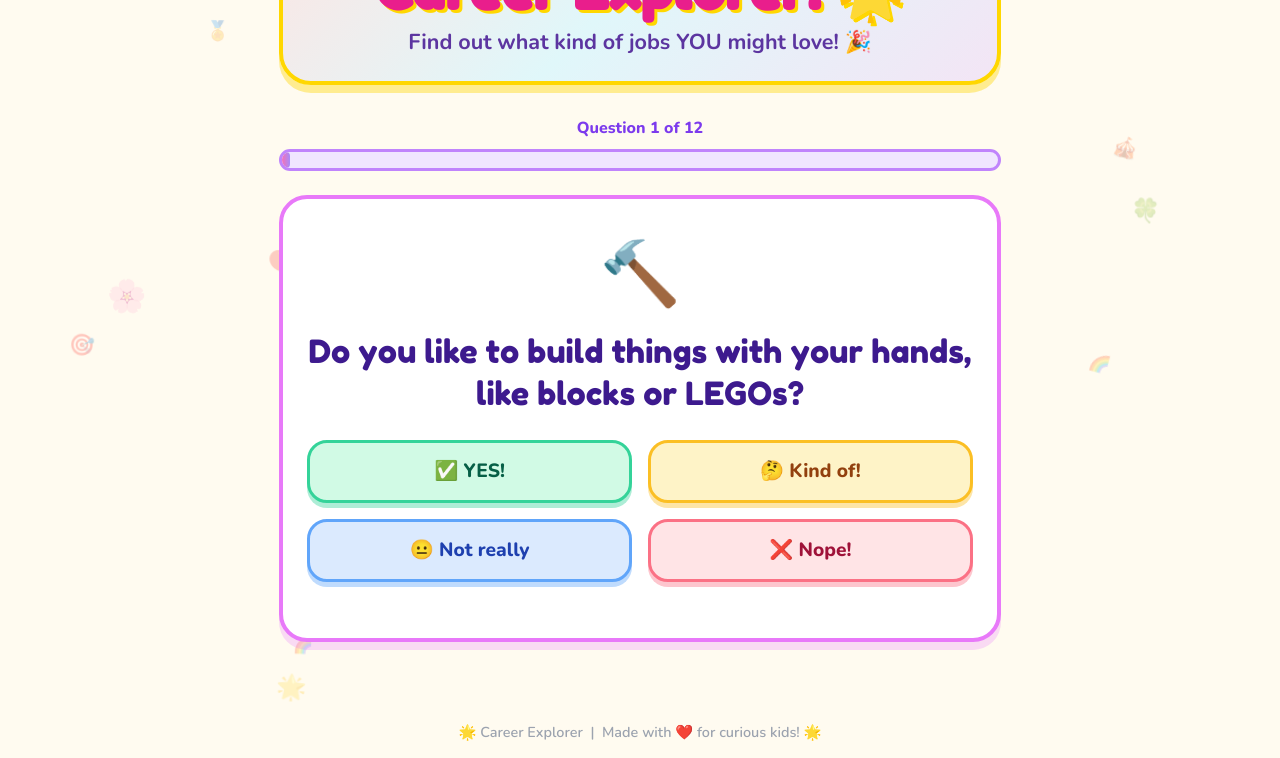
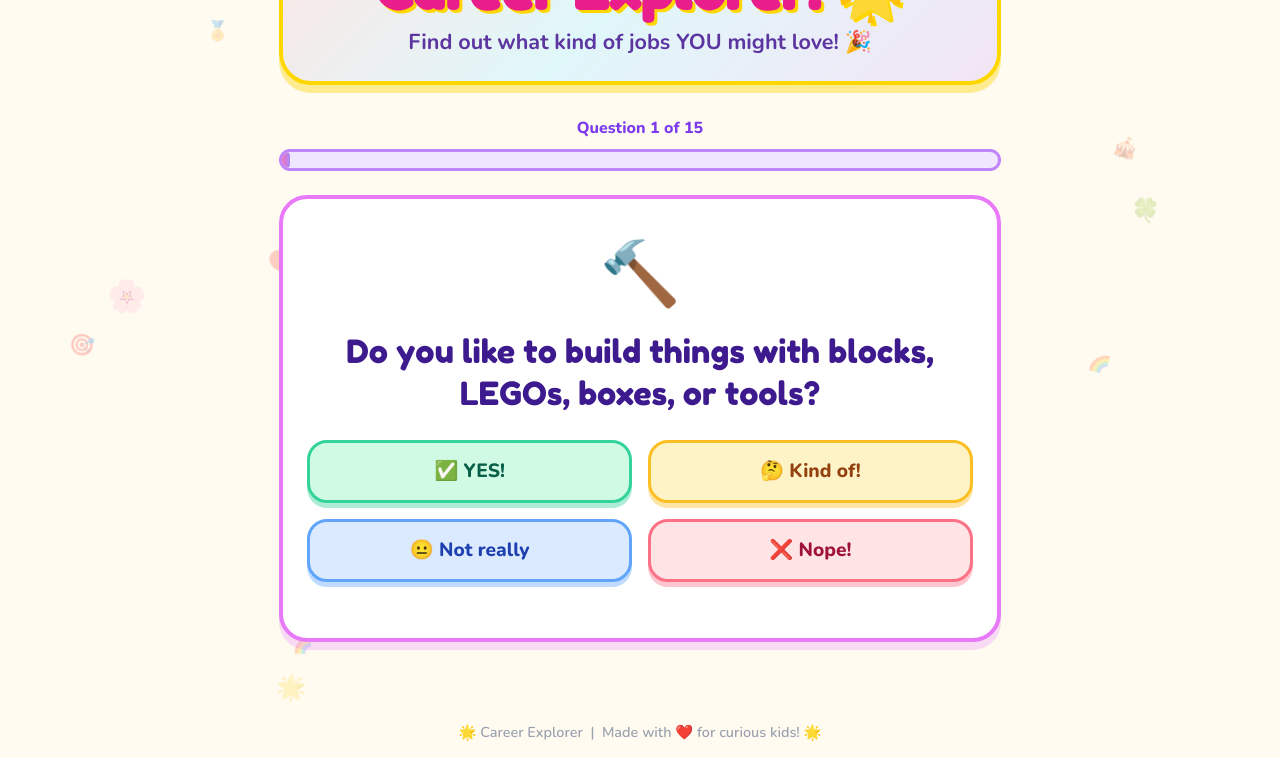
Before and after one commit to wpr-creator/careerexplorer, a plain HTML site: page index.html in a window 1280 px wide. Both pictures are taken after a click on the button "Let's Go! 🚀". Shown: the part 165-923 px from the top of the page. Drawn offline with nearby package versions, Linux system fonts and the light colour scheme.

Commit message:
Add files via upload

```diff
--- a/index.html
+++ b/index.html
@@ -447,7 +447,7 @@
   </header>
 
   <!-- PROGRESS -->
-  <div class="progress-label" id="progress-label">Question 1 of 12</div>
+  <div class="progress-label" id="progress-label">Question 1 of 15</div>
   <div class="progress-wrap" id="progress-wrap">
     <div class="progress-bar" id="progress-bar" style="width: 0%"></div>
   </div>
@@ -600,79 +600,99 @@ const RIASEC = {
   }
 };
 
-// ---- QUESTIONS (12, covering all 6 types x2) ----
+// ---- QUESTIONS (15 questions, kid-friendly RIASEC) ----
+// Note: Since 15 does not divide evenly across 6 RIASEC types,
+// results are calculated by AVERAGE score per type, not raw total.
 const QUESTIONS = [
   {
     id: 1,
     riasec: "R",
     emoji: "🔨",
-    text: "Do you like to build things with your hands, like blocks or LEGOs?"
+    text: "Do you like to build things with blocks, LEGOs, boxes, or tools?"
   },
   {
     id: 2,
     riasec: "I",
     emoji: "🔭",
-    text: "Do you like to ask lots of \"why?\" questions and find out how things work?"
+    text: "Do you like to ask \"why?\" and find out how things work?"
   },
   {
     id: 3,
     riasec: "A",
     emoji: "🎨",
-    text: "Do you love drawing, painting, making music, or putting on shows?"
+    text: "Do you like drawing, painting, music, dancing, or making art?"
   },
   {
     id: 4,
     riasec: "S",
     emoji: "🤗",
-    text: "Do you like helping your friends when they feel sad or need help?"
+    text: "Do you like helping a friend when they feel sad or stuck?"
   },
   {
     id: 5,
     riasec: "E",
-    emoji: "🏅",
-    text: "Do you like to be in charge and tell your friends what game to play?"
+    emoji: "📣",
+    text: "Do you like sharing your ideas with a group?"
   },
   {
     id: 6,
     riasec: "C",
     emoji: "📐",
-    text: "Do you like things to be neat and in the right place? Like a very tidy desk?"
+    text: "Do you like sorting things, lining things up, or keeping things neat?"
   },
   {
     id: 7,
     riasec: "R",
     emoji: "🌱",
-    text: "Do you like being outside, playing in dirt, or taking care of animals or plants?"
+    text: "Do you like being outside with plants, animals, dirt, or nature?"
   },
   {
     id: 8,
     riasec: "I",
     emoji: "🐛",
-    text: "Do you like looking at bugs, stars, rocks, or other cool things in nature?"
+    text: "Do you like looking closely at bugs, stars, rocks, or weather?"
   },
   {
     id: 9,
     riasec: "A",
     emoji: "🎭",
-    text: "Do you love making up stories, dancing, or doing fun pretend play?"
+    text: "Do you like making up stories, songs, shows, or pretend games?"
   },
   {
     id: 10,
     riasec: "S",
-    emoji: "👶",
-    text: "Do you like working with little kids or teaching others how to do something?"
+    emoji: "🍎",
+    text: "Do you like teaching someone how to do something?"
   },
   {
     id: 11,
     riasec: "E",
-    emoji: "💬",
-    text: "Do you like talking to people and telling them your ideas?"
+    emoji: "🏅",
+    text: "Do you like helping a team choose what to do next?"
   },
   {
     id: 12,
     riasec: "C",
     emoji: "📝",
-    text: "Do you like following steps carefully to make sure things are done just right?"
+    text: "Do you like following steps carefully to finish a job the right way?"
+  },
+  {
+    id: 13,
+    riasec: "R",
+    emoji: "🛠️",
+    text: "Do you like fixing things or figuring out how pieces fit together?"
+  },
+  {
+    id: 14,
+    riasec: "I",
+    emoji: "🧪",
+    text: "Do you like trying experiments or guessing what will happen?"
+  },
+  {
+    id: 15,
+    riasec: "A",
+    emoji: "🌈",
+    text: "Do you like making something look colorful, fun, or beautiful?"
   }
 ];
 
@@ -681,6 +701,7 @@ const SCORE_MAP = { yes: 3, kinda: 2, 'not-really': 1, nope: 0 };
 
 let currentQ = 0;
 let scores = { R:0, I:0, A:0, S:0, E:0, C:0 };
+let counts = { R:0, I:0, A:0, S:0, E:0, C:0 };
 let answered = new Array(QUESTIONS.length).fill(null);
 
 function startQuiz() {
@@ -690,6 +711,7 @@ function startQuiz() {
   document.getElementById('progress-label').style.display = 'block';
   currentQ = 0;
   scores = { R:0, I:0, A:0, S:0, E:0, C:0 };
+  counts = { R:0, I:0, A:0, S:0, E:0, C:0 };
   answered = new Array(QUESTIONS.length).fill(null);
   renderQuestion();
 }
@@ -748,6 +770,7 @@ function nextQuestion() {
   // Tally score
   const q = QUESTIONS[currentQ];
   scores[q.riasec] += SCORE_MAP[answered[currentQ]];
+  counts[q.riasec] += 1;
 
   currentQ++;
   if (currentQ >= QUESTIONS.length) {
@@ -763,9 +786,21 @@ function showResults() {
   document.getElementById('progress-label').style.display = 'none';
   document.getElementById('results').style.display = 'block';
 
-  // Sort RIASEC types by score
-  const sorted = Object.entries(scores)
-    .sort((a, b) => b[1] - a[1])
+  // Sort RIASEC types by AVERAGE score.
+  // This keeps results fair because 15 questions cannot be split evenly across 6 types.
+  const priorityOrder = { R: 1, I: 2, A: 3, S: 4, E: 5, C: 6 };
+  const sorted = Object.keys(scores)
+    .map(code => ({
+      code,
+      total: scores[code],
+      count: counts[code],
+      average: counts[code] ? scores[code] / counts[code] : 0
+    }))
+    .sort((a, b) => {
+      if (b.average !== a.average) return b.average - a.average;
+      if (b.total !== a.total) return b.total - a.total;
+      return priorityOrder[a.code] - priorityOrder[b.code];
+    })
     .slice(0, 3);
 
   const ranks = ['🥇 #1 Job Type!', '🥈 #2 Job Type!', '🥉 #3 Job Type!'];
@@ -773,7 +808,8 @@ function showResults() {
   container.innerHTML = '';
 
   // Auto-fill the write lines
-  sorted.forEach(([code], idx) => {
+  sorted.forEach((result, idx) => {
+    const code = result.code;
     const info = RIASEC[code];
     const card = document.createElement('div');
     card.className = 'result-card';
@@ -786,6 +822,7 @@ function showResults() {
       <div class="rc-rank" style="color:${info.textColor}">${ranks[idx]}</div>
       <div class="rc-type" style="color:${info.color}">${info.name}</div>
       <div class="rc-label">(${info.fullName})</div>
+      <div class="rc-label">Match: ${Math.round(result.average * 100 / 3)}%</div>
       <div class="rc-jobs">${info.jobs.map(j => '<div>'+j+'</div>').join('')}</div>
     `;
     container.appendChild(card);
@@ -804,6 +841,7 @@ function resetQuiz() {
   document.getElementById('intro').style.display = 'block';
   currentQ = 0;
   scores = { R:0, I:0, A:0, S:0, E:0, C:0 };
+  counts = { R:0, I:0, A:0, S:0, E:0, C:0 };
   answered = new Array(QUESTIONS.length).fill(null);
   window.scrollTo({ top: 0, behavior: 'smooth' });
 }
```
